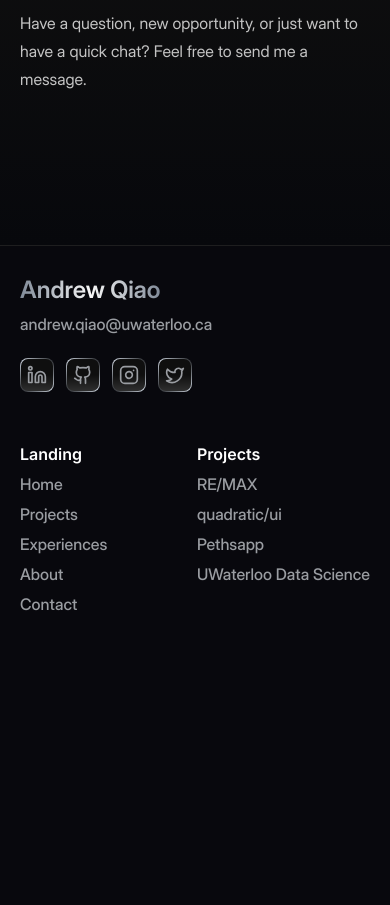
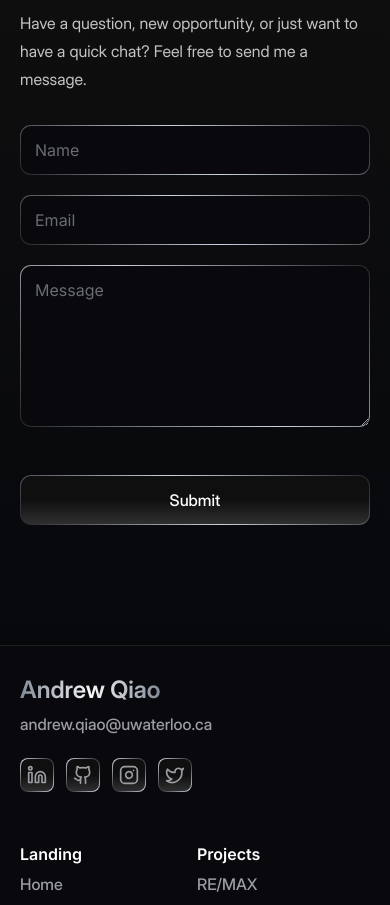
Before and after one commit to qiaoandrew/andrewqiao.com, a Next.js app: page / in a window 390 px wide. Shown: the part 3080-3985 px from the top of the page. Before the commit the page ends 3734 px from the top, so only its background shows below. Built offline with nearby package versions, Linux system fonts and the light colour scheme.

Commit message:
add mobile contact form

```diff
--- a/package.json
+++ b/package.json
@@ -9,6 +9,7 @@
     "lint": "next lint"
   },
   "dependencies": {
+    "@hookform/resolvers": "^3.3.4",
     "@radix-ui/react-icons": "^1.3.0",
     "@radix-ui/react-navigation-menu": "^1.1.4",
     "@radix-ui/react-slot": "^1.0.2",
@@ -19,8 +20,10 @@
     "next-themes": "^0.2.1",
     "react": "^18",
     "react-dom": "^18",
+    "react-hook-form": "^7.49.2",
     "tailwind-merge": "^2.2.0",
-    "tailwindcss-animate": "^1.0.7"
+    "tailwindcss-animate": "^1.0.7",
+    "zod": "^3.22.4"
   },
   "devDependencies": {
     "@types/node": "^20",
--- /dev/null
+++ b/src/components/forms/ContactForm.tsx
@@ -0,0 +1,81 @@
+'use client';
+
+import { useState } from 'react';
+import { useForm } from 'react-hook-form';
+import Link from 'next/link';
+import * as z from 'zod';
+import { zodResolver } from '@hookform/resolvers/zod';
+
+import { Button } from '@/components/ui/Button';
+import { Form, FormField, FormItem } from '@/components/ui/Form';
+import { Input } from '@/components/ui/Input';
+import GradientBorder from '@/components/ui/GradientBorder';
+import { Textarea } from '@/components/ui/Textarea';
+
+const formSchema = z.object({
+  name: z.string().min(1, 'Please enter your name.'),
+  email: z.string().email('Please enter a valid email address.'),
+  message: z.string().min(1, 'Please enter a message.'),
+});
+
+export default function ContactForm() {
+  const form = useForm<z.infer<typeof formSchema>>({
+    resolver: zodResolver(formSchema),
+    defaultValues: {
+      name: '',
+      email: '',
+      message: '',
+    },
+  });
+
+  const onSubmit = async (values: z.infer<typeof formSchema>) => {};
+
+  return (
+    <Form {...form}>
+      <form onSubmit={form.handleSubmit(onSubmit)}>
+        <FormField
+          control={form.control}
+          name="name"
+          render={({ field }) => (
+            <FormItem className="mb-5">
+              <GradientBorder borderRadius="rounded-[11px]">
+                <Input type="text" placeholder="Name" {...field} />
+              </GradientBorder>
+            </FormItem>
+          )}
+        />
+        <FormField
+          control={form.control}
+          name="email"
+          render={({ field }) => (
+            <FormItem className="mb-5">
+              <GradientBorder borderRadius="rounded-[11px]">
+                <Input type="email" placeholder="Email" {...field} />
+              </GradientBorder>
+            </FormItem>
+          )}
+        />
+        <FormField
+          control={form.control}
+          name="email"
+          render={({ field }) => (
+            <FormItem className="mb-12">
+              <GradientBorder borderRadius="rounded-[11px]">
+                <Textarea
+                  placeholder="Message"
+                  {...field}
+                  className="h-[160px]"
+                />
+              </GradientBorder>
+            </FormItem>
+          )}
+        />
+        <GradientBorder borderRadius="rounded-[11px]">
+          <Button type="submit" size="sm" className="w-full">
+            Submit
+          </Button>
+        </GradientBorder>
+      </form>
+    </Form>
+  );
+}
--- a/src/components/sections/Contact.tsx
+++ b/src/components/sections/Contact.tsx
@@ -1,4 +1,5 @@
 import GradientText from '@/components/typography/GradientText';
+import ContactForm from '@/components/forms/ContactForm';
 
 export default function Contact() {
   return (
@@ -11,6 +12,7 @@
           Have a question, new opportunity, or just want to have a quick chat?
           Feel free to send me a message.
         </p>
+        <ContactForm />
       </div>
     </section>
   );
--- /dev/null
+++ b/src/components/ui/Form.tsx
@@ -0,0 +1,157 @@
+import * as React from 'react';
+import { Slot } from '@radix-ui/react-slot';
+import {
+  Controller,
+  ControllerProps,
+  FieldPath,
+  FieldValues,
+  FormProvider,
+  useFormContext,
+} from 'react-hook-form';
+
+import { cn } from '@/lib/utils';
+
+const Form = FormProvider;
+
+type FormFieldContextValue<
+  TFieldValues extends FieldValues = FieldValues,
+  TName extends FieldPath<TFieldValues> = FieldPath<TFieldValues>,
+> = {
+  name: TName;
+};
+
+const FormFieldContext = React.createContext<FormFieldContextValue>(
+  {} as FormFieldContextValue
+);
+
+const FormField = <
+  TFieldValues extends FieldValues = FieldValues,
+  TName extends FieldPath<TFieldValues> = FieldPath<TFieldValues>,
+>({
+  ...props
+}: ControllerProps<TFieldValues, TName>) => {
+  return (
+    <FormFieldContext.Provider value={{ name: props.name }}>
+      <Controller {...props} />
+    </FormFieldContext.Provider>
+  );
+};
+
+const useFormField = () => {
+  const fieldContext = React.useContext(FormFieldContext);
+  const itemContext = React.useContext(FormItemContext);
+  const { getFieldState, formState } = useFormContext();
+
+  const fieldState = getFieldState(fieldContext.name, formState);
+
+  if (!fieldContext) {
+    throw new Error('useFormField should be used within <FormField>');
+  }
+
+  const { id } = itemContext;
+
+  return {
+    id,
+    name: fieldContext.name,
+    formItemId: `${id}-form-item`,
+    formDescriptionId: `${id}-form-item-description`,
+    formMessageId: `${id}-form-item-message`,
+    ...fieldState,
+  };
+};
+
+type FormItemContextValue = {
+  id: string;
+};
+
+const FormItemContext = React.createContext<FormItemContextValue>(
+  {} as FormItemContextValue
+);
+
+const FormItem = React.forwardRef<
+  HTMLDivElement,
+  React.HTMLAttributes<HTMLDivElement>
+>(({ className, ...props }, ref) => {
+  const id = React.useId();
+
+  return (
+    <FormItemContext.Provider value={{ id }}>
+      <div ref={ref} className={cn(className)} {...props} />
+    </FormItemContext.Provider>
+  );
+});
+FormItem.displayName = 'FormItem';
+
+const FormControl = React.forwardRef<
+  React.ElementRef<typeof Slot>,
+  React.ComponentPropsWithoutRef<typeof Slot>
+>(({ ...props }, ref) => {
+  const { error, formItemId, formDescriptionId, formMessageId } =
+    useFormField();
+
+  return (
+    <Slot
+      ref={ref}
+      id={formItemId}
+      aria-describedby={
+        !error
+          ? `${formDescriptionId}`
+          : `${formDescriptionId} ${formMessageId}`
+      }
+      aria-invalid={!!error}
+      {...props}
+    />
+  );
+});
+FormControl.displayName = 'FormControl';
+
+const FormDescription = React.forwardRef<
+  HTMLParagraphElement,
+  React.HTMLAttributes<HTMLParagraphElement>
+>(({ className, ...props }, ref) => {
+  const { formDescriptionId } = useFormField();
+
+  return (
+    <p
+      ref={ref}
+      id={formDescriptionId}
+      className={cn('text-[0.8rem] text-muted-foreground', className)}
+      {...props}
+    />
+  );
+});
+FormDescription.displayName = 'FormDescription';
+
+const FormMessage = React.forwardRef<
+  HTMLParagraphElement,
+  React.HTMLAttributes<HTMLParagraphElement>
+>(({ className, children, ...props }, ref) => {
+  const { error, formMessageId } = useFormField();
+  const body = error ? String(error?.message) : children;
+
+  if (!body) {
+    return null;
+  }
+
+  return (
+    <p
+      ref={ref}
+      id={formMessageId}
+      className={cn('text-destructive text-[0.8rem] font-medium', className)}
+      {...props}
+    >
+      {body}
+    </p>
+  );
+});
+FormMessage.displayName = 'FormMessage';
+
+export {
+  useFormField,
+  Form,
+  FormItem,
+  FormControl,
+  FormDescription,
+  FormMessage,
+  FormField,
+};
--- /dev/null
+++ b/src/components/ui/Input.tsx
@@ -0,0 +1,38 @@
+import * as React from 'react';
+import { cva, type VariantProps } from 'class-variance-authority';
+
+import { cn } from '@/lib/utils';
+
+const inputVariants = cva(
+  'flex w-full bg-background text-foreground transition-colors file:border-0 file:bg-transparent file:font-medium placeholder:text-muted-foreground focus-visible:outline-none focus-visible:ring-1 focus-visible:ring-ring disabled:cursor-not-allowed disabled:opacity-50',
+  {
+    variants: {
+      inputSize: {
+        default: 'px-3.5 py-2.5 text-4 rounded-2.5',
+      },
+    },
+    defaultVariants: {
+      inputSize: 'default',
+    },
+  }
+);
+
+export interface InputProps
+  extends React.InputHTMLAttributes<HTMLInputElement>,
+    VariantProps<typeof inputVariants> {}
+
+const Input = React.forwardRef<HTMLInputElement, InputProps>(
+  ({ className, type, inputSize, ...props }, ref) => {
+    return (
+      <input
+        type={type}
+        className={cn(inputVariants({ inputSize, className }))}
+        ref={ref}
+        {...props}
+      />
+    );
+  }
+);
+Input.displayName = 'Input';
+
+export { Input };
--- /dev/null
+++ b/src/components/ui/Textarea.tsx
@@ -0,0 +1,37 @@
+import * as React from 'react';
+import { cva, type VariantProps } from 'class-variance-authority';
+
+import { cn } from '@/lib/utils';
+
+const textareaVariants = cva(
+  'flex w-full bg-background text-foreground transition-colors border-0 placeholder:text-muted-foreground focus-visible:outline-none focus-visible:ring-1 focus-visible:ring-ring disabled:cursor-not-allowed disabled:opacity-50 min-h-[60px]',
+  {
+    variants: {
+      size: {
+        default: 'px-3.5 py-2.5 text-4 rounded-2.5',
+      },
+    },
+    defaultVariants: {
+      size: 'default',
+    },
+  }
+);
+
+export interface TextareaProps
+  extends React.TextareaHTMLAttributes<HTMLTextAreaElement>,
+    VariantProps<typeof textareaVariants> {}
+
+const Textarea = React.forwardRef<HTMLTextAreaElement, TextareaProps>(
+  ({ className, size, ...props }, ref) => {
+    return (
+      <textarea
+        className={cn(textareaVariants({ size, className }))}
+        ref={ref}
+        {...props}
+      />
+    );
+  }
+);
+Textarea.displayName = 'Textarea';
+
+export { Textarea };
```
Also changed, not shown: 1 other file (tests, documents, lock files or other folders).
